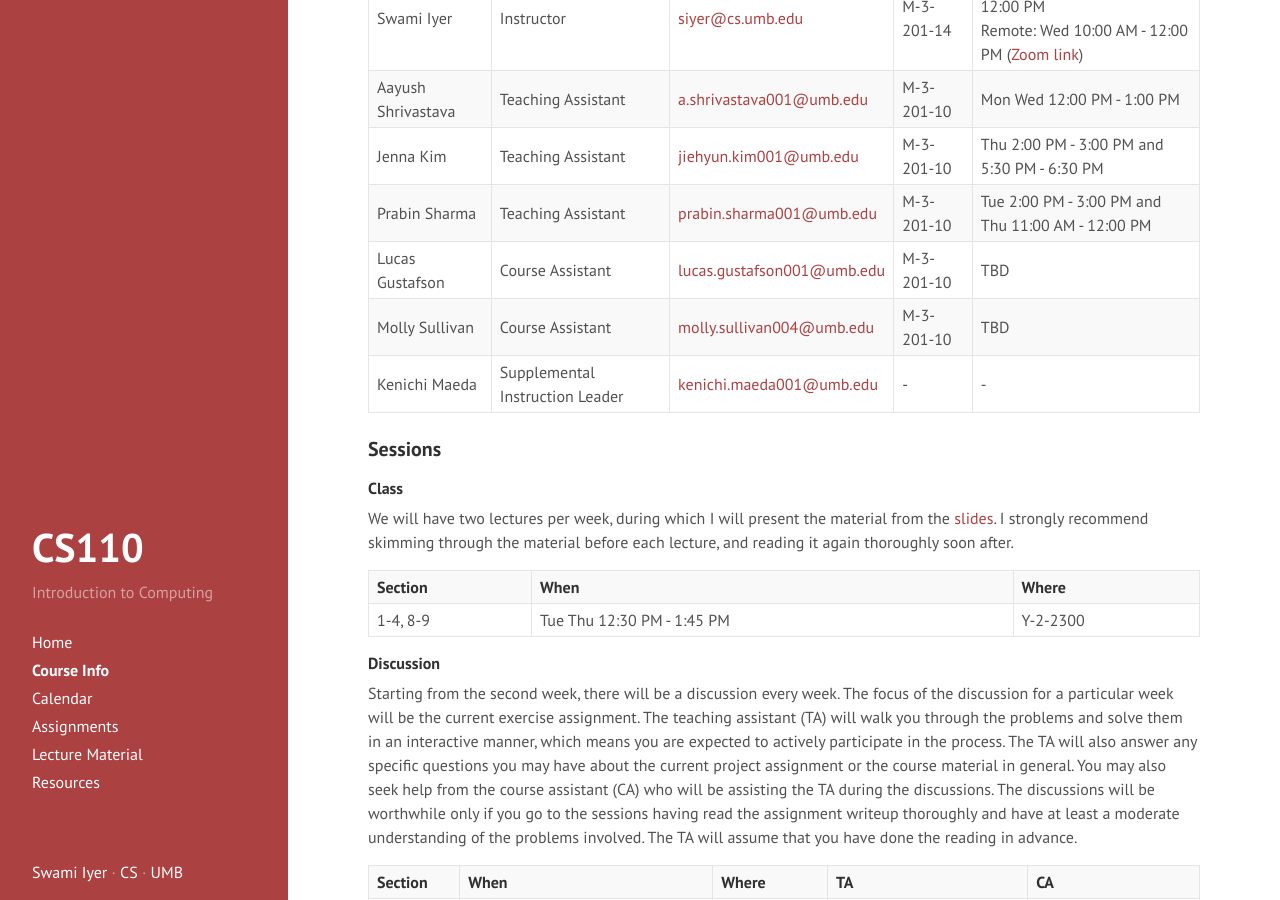
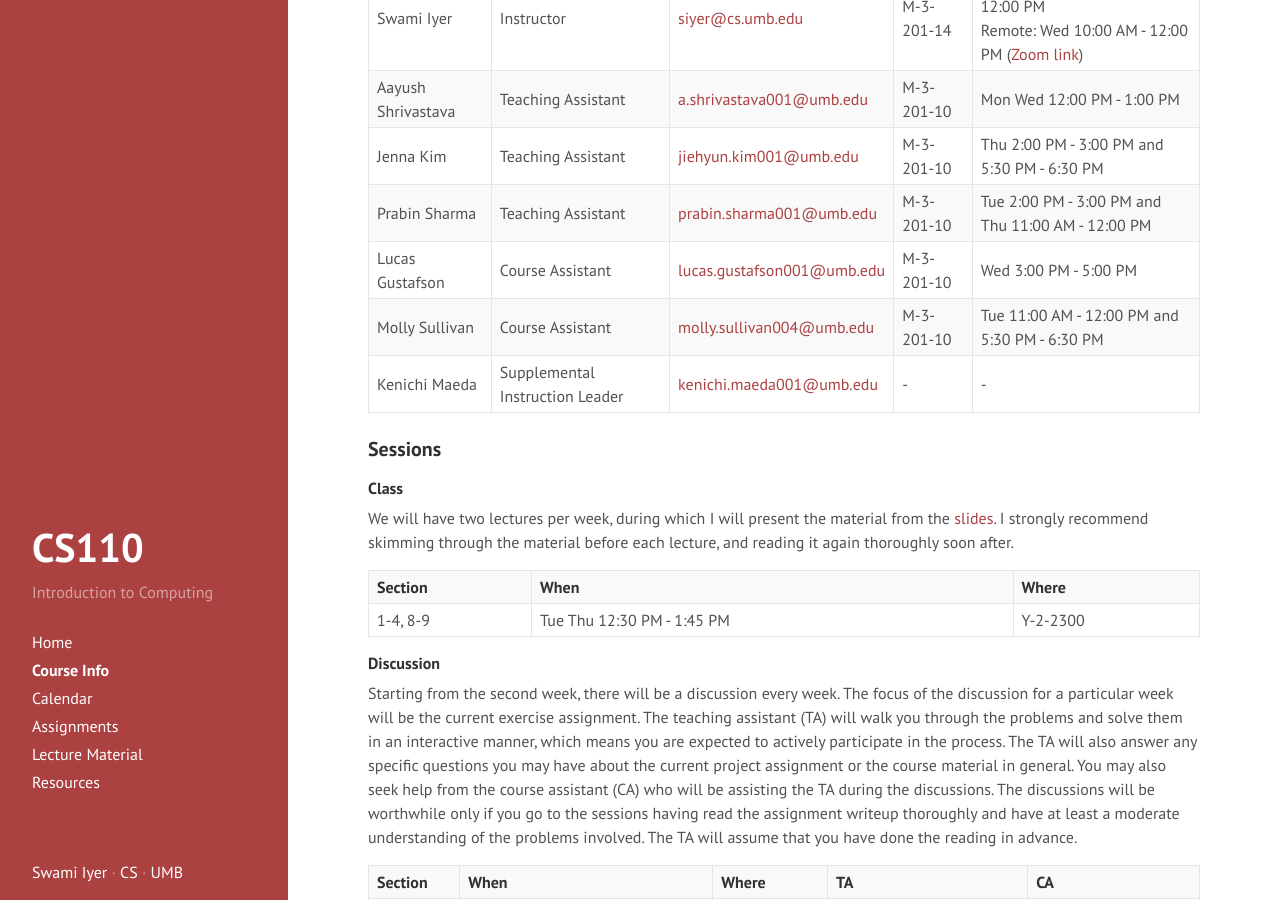
Before and after one commit to swamiiyer/swamiiyer.github.io, a Jekyll site: the page built from _pages/cs110/course_info.md, in a window 1280 px wide and 900 px high, scrolled down 550 px. Built offline with Jekyll 4.4.1, drawn with Linux system fonts in a browser that asks for light colours.

Commit message:
course assistant office hours

```diff
--- a/_pages/cs110/course_info.md
+++ b/_pages/cs110/course_info.md
@@ -20,8 +20,8 @@ Swami Iyer | Instructor | [siyer@cs.umb.edu](siyer@cs.umb.edu) | M-3-201-14 | In
 Aayush Shrivastava | Teaching Assistant | [a.shrivastava001@umb.edu](a.shrivastava001@umb.edu) | M-3-201-10 | Mon Wed 12:00 PM - 1:00 PM |
 Jenna Kim | Teaching Assistant | [jiehyun.kim001@umb.edu](jiehyun.kim001@umb.edu) | M-3-201-10 | Thu 2:00 PM - 3:00 PM and 5:30 PM - 6:30 PM |
 Prabin Sharma | Teaching Assistant | [prabin.sharma001@umb.edu](prabin.sharma001@umb.edu) | M-3-201-10 | Tue 2:00 PM - 3:00 PM and Thu 11:00 AM - 12:00 PM |
-Lucas Gustafson | Course Assistant | [lucas.gustafson001@umb.edu](lucas.gustafson001@umb.edu) | M-3-201-10 | TBD |
-Molly Sullivan | Course Assistant | [molly.sullivan004@umb.edu](molly.sullivan004@umb.edu) | M-3-201-10 | TBD |
+Lucas Gustafson | Course Assistant | [lucas.gustafson001@umb.edu](lucas.gustafson001@umb.edu) | M-3-201-10 | Wed 3:00 PM - 5:00 PM |
+Molly Sullivan | Course Assistant | [molly.sullivan004@umb.edu](molly.sullivan004@umb.edu) | M-3-201-10 | Tue 11:00 AM - 12:00 PM and 5:30 PM - 6:30 PM |
 Kenichi Maeda | Supplemental Instruction Leader | [kenichi.maeda001@umb.edu](kenichi.maeda001@umb.edu) | - | - |
 
 ### Sessions
```
